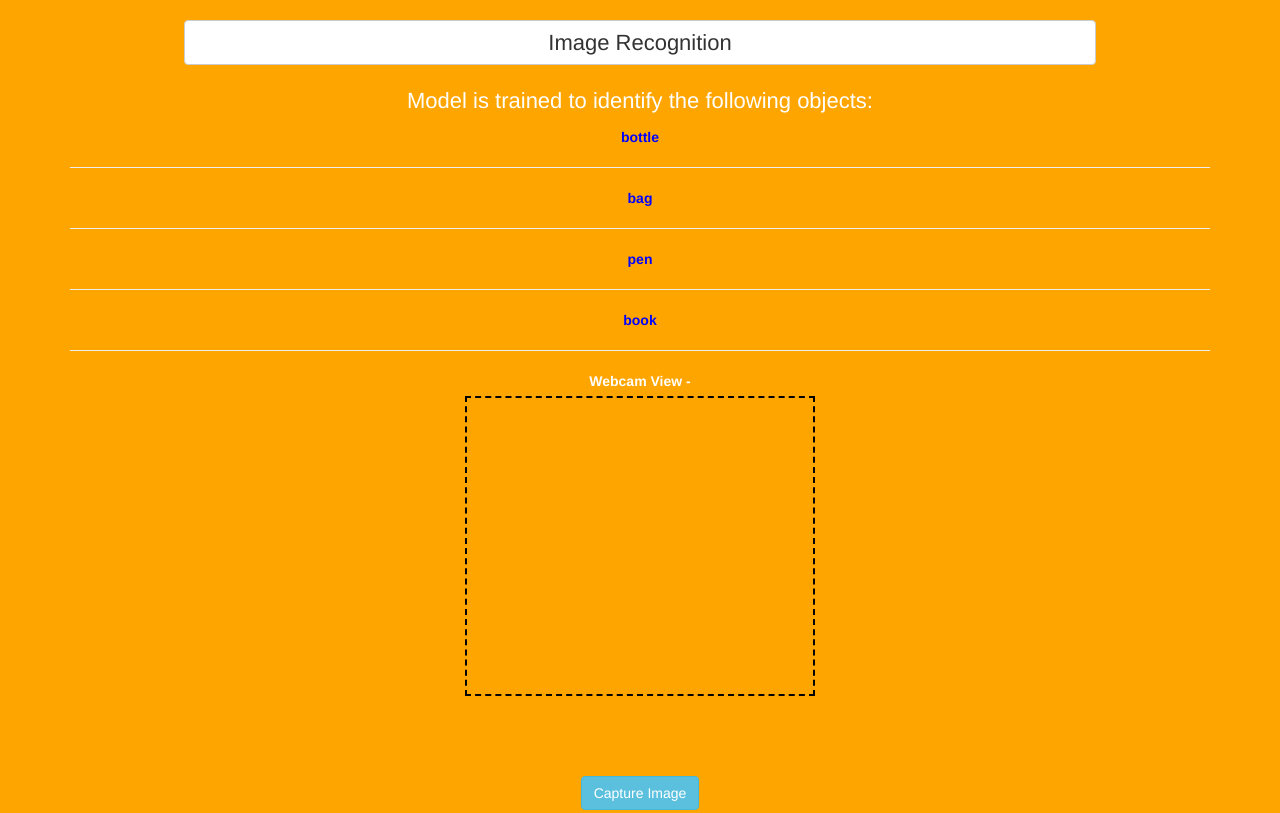
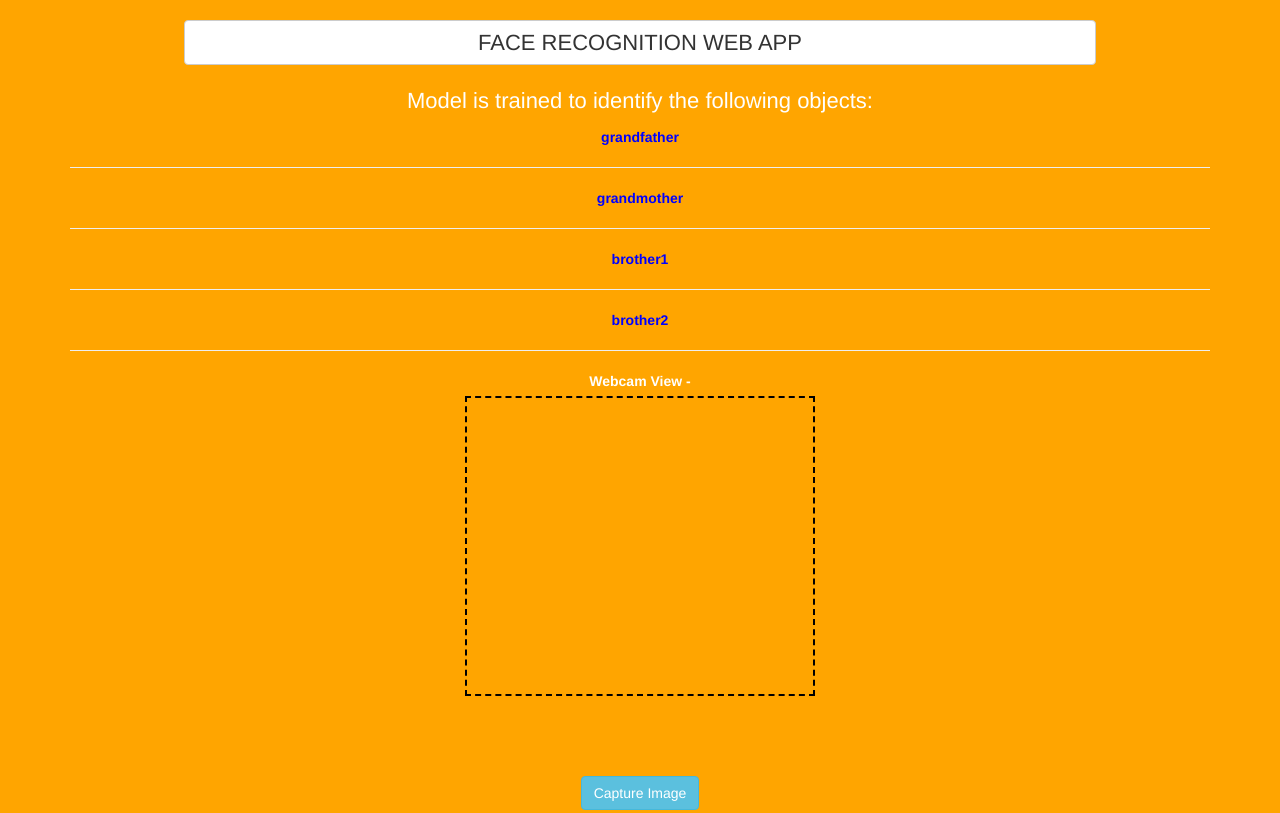
Before and after one commit to bharatvitkar/nureal-network, a plain HTML site: page index.html in a window 1280 px wide. Shown: the top 813 px of the page. Drawn offline with nearby package versions, Linux system fonts and the light colour scheme.

Commit message:
Add files via upload

```diff
--- a/index.html
+++ b/index.html
@@ -1,7 +1,6 @@
-
 <html>
   <head>
-    <title>Image recognition</title>
+    <title>FACE RECOGNITION WEB APP</title>
     <meta name="viewport" content="width=device-width, initial-scale=1.0">
     <link rel="stylesheet" href="https://maxcdn.bootstrapcdn.com/bootstrap/3.4.0/css/bootstrap.min.css">
     <script src="https://ajax.googleapis.com/ajax/libs/jquery/3.4.1/jquery.min.js"></script>
@@ -17,18 +16,19 @@
   <div class="container">
 
     <center>
-      <h3 class="btn btn-default heading">Image Recognition</h3>
+      <h3 class="btn btn-default heading">FACE RECOGNITION WEB APP</h3>
       <br><br>
 
       <p style="font-size: 22px;">Model is trained to identify the following objects: </p>
       <b class="name_of_object">
-        bottle
+        grandfather
         <hr>
-        bag
+       grandmother
         <hr>
-        pen
+        brother1
         <hr>
-        book
+        brother2
+
         <hr>
       </b>
 
```
